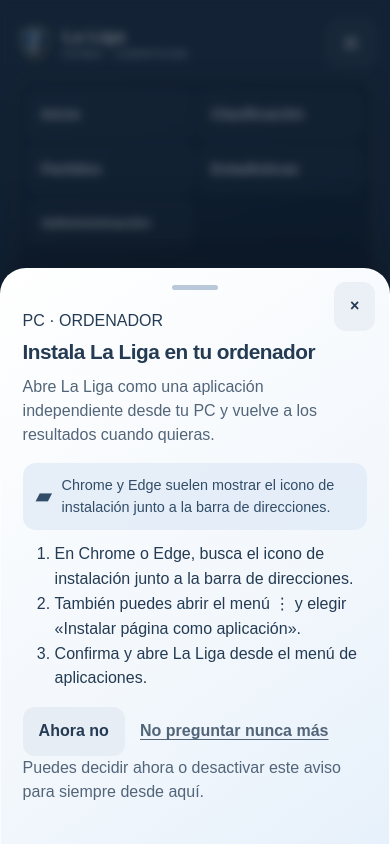
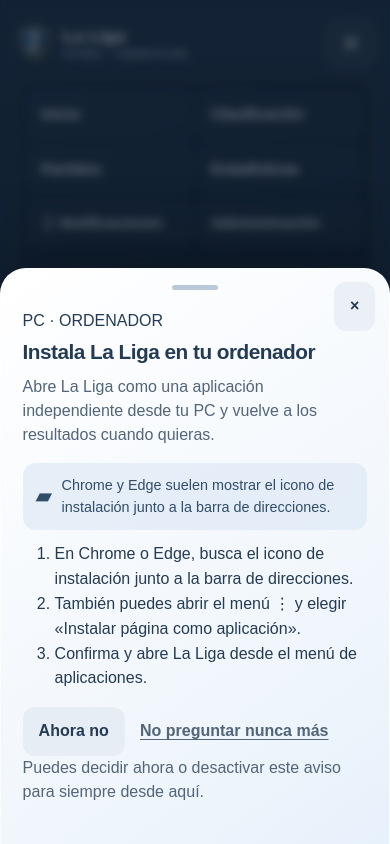
Before and after one commit to SoyIzanG/Planadeu, a Flask app: page /admin/ in a window 390 px wide, after a click that opens the changed part. Run offline with Flask 3, Linux system fonts and the light colour scheme; a user stored in the database is signed in; tables that the repository leaves empty hold one stand-in row (values such as "Sample post").

Commit message:
Move notification settings into hamburger navigation

```diff
--- a/app/templates/base.html
+++ b/app/templates/base.html
@@ -412,6 +412,11 @@
                     <li class="nav-item">
                         <a class="nav-link" href="{{ url_for('league.statistics') }}">Estadísticas</a>
                     </li>
+                    {% if current_user.is_authenticated %}
+                    <li class="nav-item">
+                        <a class="nav-link" href="{{ url_for('matches.notification_settings') }}"><i class="bi bi-bell me-1"></i>Notificaciones</a>
+                    </li>
+                    {% endif %}
 
                     {% if current_user.is_authenticated %}
                     <li class="nav-item">
```
